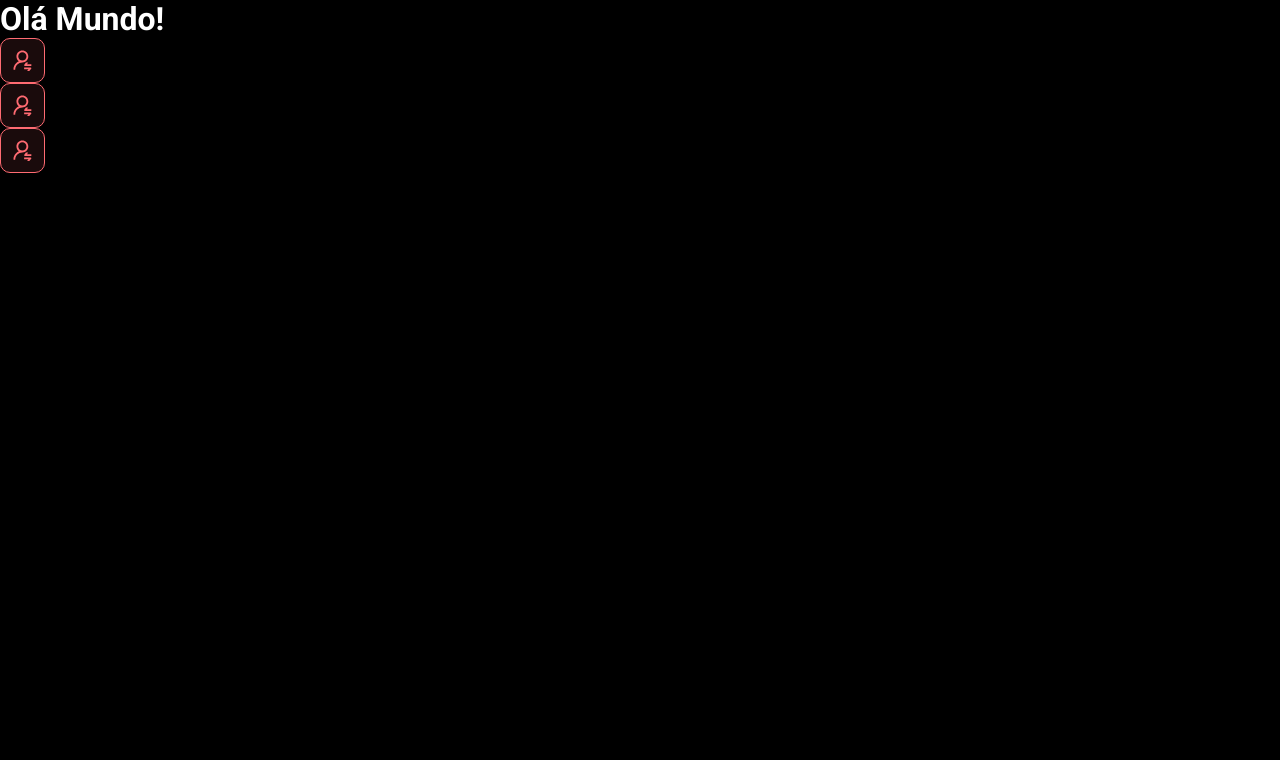
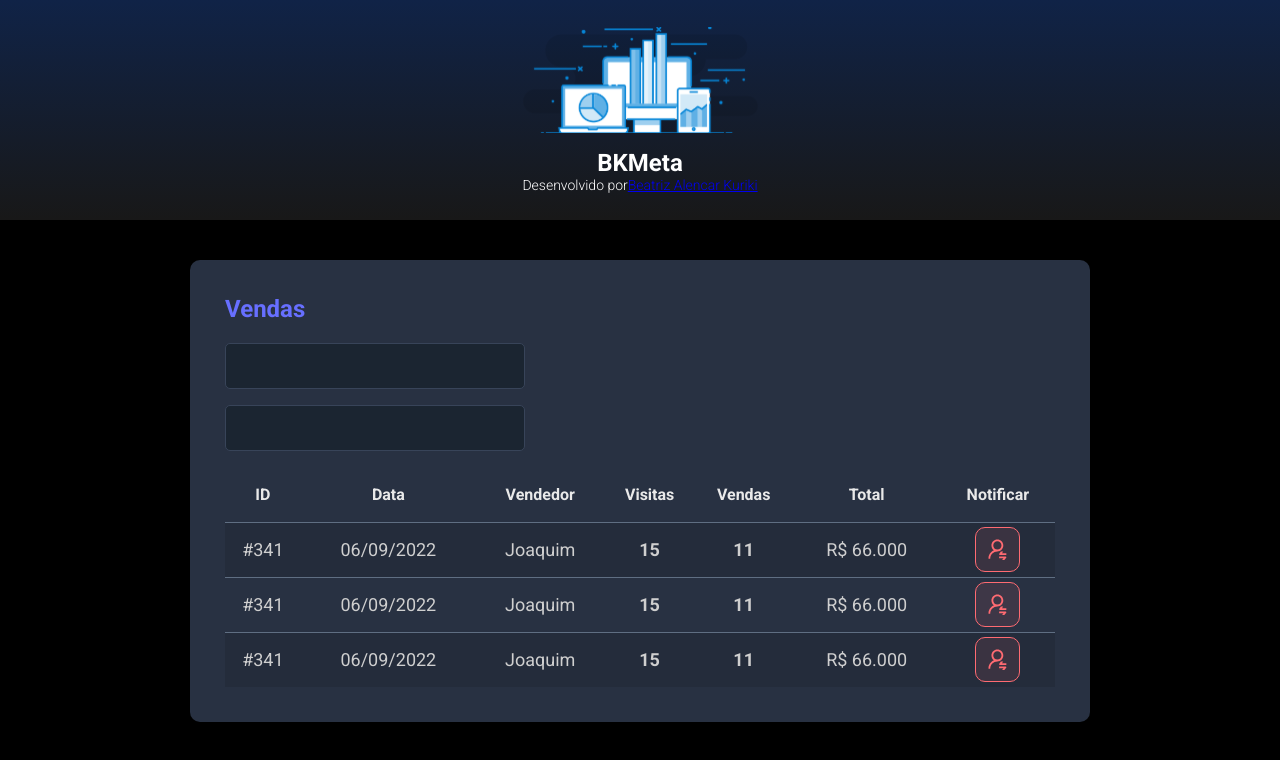
Before and after one commit to BeatrizKuriki/BKMeta, a React (Vite) app in the folder frontend/: page / in a window 1280 px wide. Shown: the top 760 px of the page. Built offline with nearby package versions, Linux system fonts and the light colour scheme.

Commit message:
feat: Other components

```diff
--- a/frontend/src/App.tsx
+++ b/frontend/src/App.tsx
@@ -1,13 +1,18 @@
-import BotaoNotificacao from "./componentes/BotaoNotificacao"
+import Header from "./componentes/Header"
+import CardVendas  from "./componentes/CardVendas"
 
 
 function App() {
   return (
     <>
-      <h1>Olá Mundo!</h1>
-      <BotaoNotificacao />
-      <BotaoNotificacao />
-      <BotaoNotificacao />
+      <Header />
+      <main>
+        <section id="vendas">
+          <div className="bkmeta-container">
+          <CardVendas/>
+          </div>
+        </section>
+      </main>
 
 
     </>
--- /dev/null
+++ b/frontend/src/componentes/CardVendas/index.tsx
@@ -0,0 +1,84 @@
+import BotaoNotificacao from '../BotaoNotificacao'
+import './style.css'
+
+function CardVendas() {
+    return (
+        <div className="bkmeta-card">
+        <h2 className="bkmeta-vendas-titulo">Vendas</h2>
+        <div>
+            <div className="bkmeta-form-controle-container">
+                <input className="bkmeta-form-controle" type="text"/>
+            </div>
+            <div className="bkmeta-form-controle-container">
+                <input className="bkmeta-form-controle" type="text"/>
+            </div>
+        </div>
+
+        <div>
+            <table className="bkmeta-vendas-table">
+                <thead>
+                    <tr>
+                        <th className="responsividade992">ID</th>
+                        <th className="responsividade">Data</th>
+
+                        <th>Vendedor</th>
+                        <th className="responsividade992">Visitas</th>
+                        <th className="responsividade992">Vendas</th>
+                        <th>Total</th>
+                        <th>Notificar</th>
+                    </tr>
+                </thead>
+                <tbody>
+                    <tr>
+                        <td className="responsividade992">#341</td>
+                        <td className="responsividade">06/09/2022</td>
+                        <td>Joaquim</td>
+                        <th className="responsividade992">15</th>
+                        <th className="responsividade992">11</th>
+                        <td>R$ 66.000</td>
+                        <td>
+                            <div className="bkmeta-red-btn-container">
+                                <BotaoNotificacao/>
+                            </div>
+                        </td>
+                    </tr>
+                    <tr>
+                        <td className="responsividade992">#341</td>
+                        <td className="responsividade">06/09/2022</td>
+                        <td>Joaquim</td>
+                        <th className="responsividade992">15</th>
+                        <th className="responsividade992">11</th>
+                        <td>R$ 66.000</td>
+                        <td>
+                            <div className="bkmeta-red-btn-container">
+                                <BotaoNotificacao/>
+
+                            </div>
+                        </td>
+                    </tr>
+                    <tr>
+                        <td className="responsividade992">#341</td>
+                        <td className="responsividade">06/09/2022</td>
+                        <td>Joaquim</td>
+                        <th className="responsividade992">15</th>
+                        <th className="responsividade992">11</th>
+                        <td>R$ 66.000</td>
+                        <td>
+                            <div className="bkmeta-red-btn-container">
+                               <BotaoNotificacao/>
+
+                            </div>
+                        </td>
+                    </tr>
+                </tbody>
+            </table>
+
+        </div>
+
+
+    </div>
+            )
+
+}
+
+            export default CardVendas
--- /dev/null
+++ b/frontend/src/componentes/CardVendas/style.css
@@ -0,0 +1,108 @@
+.bkmeta-card {
+    background-color: #283142;
+    border-radius: 10px;
+    padding: 30px 10px;
+}
+
+.bkmeta-vendas-titulo {
+    color: #676FFF;
+    font-size: 24px;
+    margin-bottom: 20px;
+
+}
+
+.bkmeta-form-controle-container {
+    margin-bottom: 16px;
+    max-width: 300px;
+}
+
+.bkmeta-form-controle {
+    width: 100%;
+    height: 46px;
+    background-color: #1B2531;
+    border: 1px solid #384459;
+    border-radius: 5px;
+    color: #9AAABE;
+    padding: 0 20px;
+    font-size: 18px;
+}
+
+.bkmeta-vendas-table {
+    width: 100%;
+    border-spacing: 0;
+    border-collapse: collapse;
+}
+
+.bkmeta-vendas-table thead {
+    height: 55px;
+    font-size: 16px;
+    color: #E9E9E9;
+    font-weight: 700;
+
+}
+
+.bkmeta-vendas-table tbody {
+    font-size: 14px;
+    font-weight: 400;
+    color: #CFCFCF;
+    text-align: center;
+
+}
+
+.bkmeta-vendas-table tbody tr {
+    height: 74px;
+    background-color: #283142;
+    border-top: 1px solid #5F6E82;
+}
+
+.bkmeta-vendas-table tbody tr:hover>td {
+    background-color: #384459;
+}
+
+.bkmeta-vendas-table tbody tr:nth-child(odd) {
+    background-color: #242C3B;
+}
+
+.bkmeta-red-btn-container {
+    display: flex;
+    justify-content: center;
+
+}
+
+.responsividade {
+    display: none;
+}
+
+.responsividade992 {
+    display: none;
+
+
+}
+
+@media(min-width: 570px) {
+    .responsividade {
+        display: table-cell;
+    }
+
+    .bkmeta-card {
+        padding: 35px;
+    }
+
+    .bkmeta-vendas-table tbody tr {
+        height: 55px;
+    }
+
+    .bkmeta-vendas-table tbody {
+        font-size: 18px;
+
+
+    }
+
+}
+
+
+@media(min-width: 992px) {
+    .responsividade992 {
+        display: table-cell;
+    }
+}
--- /dev/null
+++ b/frontend/src/componentes/Header/index.tsx
@@ -0,0 +1,23 @@
+import logo from '../../assets/img/logo.svg'
+import './style.css'
+
+function Header() {
+    return (
+
+        <header>
+            <div className="logo-container">
+                <img src={logo} alt="BkMeta"/>
+                    <h1>BKMeta</h1>
+                    <p>
+                        Desenvolvido por
+                        <a href="https://www.linkedin.com/in/beatriz-alencar-kuriki/">Beatriz Alencar Kuriki</a>
+                    </p>
+
+                    </div>
+
+                </header>
+    )
+
+  }
+
+export default Header
--- /dev/null
+++ b/frontend/src/componentes/Header/style.css
@@ -0,0 +1,31 @@
+header {
+    background: linear-gradient(180deg, #102347 0%, #181818 100%);
+    height: 220px;
+    display: flex;
+    align-items: center;
+    justify-content: center;
+
+}
+
+.logo-container {
+    display: flex;
+    flex-direction: column;
+    align-items: center;
+
+}
+
+.logo-container img {
+    width: 235px;
+
+}
+
+.logo-container h1 {
+    margin-top: 15px;
+    font-size: 24px;
+
+}
+
+.logo-container p {
+    font-size: 14px;
+    font-weight: 300;
+}
--- a/frontend/src/index.css
+++ b/frontend/src/index.css
@@ -13,3 +13,13 @@
     color: #ffffff;
 
 }
+
+.bkmeta-container {
+    width: 100%;
+    max-width: 900px;
+    margin: 0 auto
+}
+
+#vendas {
+    padding: 40px 10px;
+}
```
Also changed, not shown: frontend/src/assets/img/logo.svg (added).
